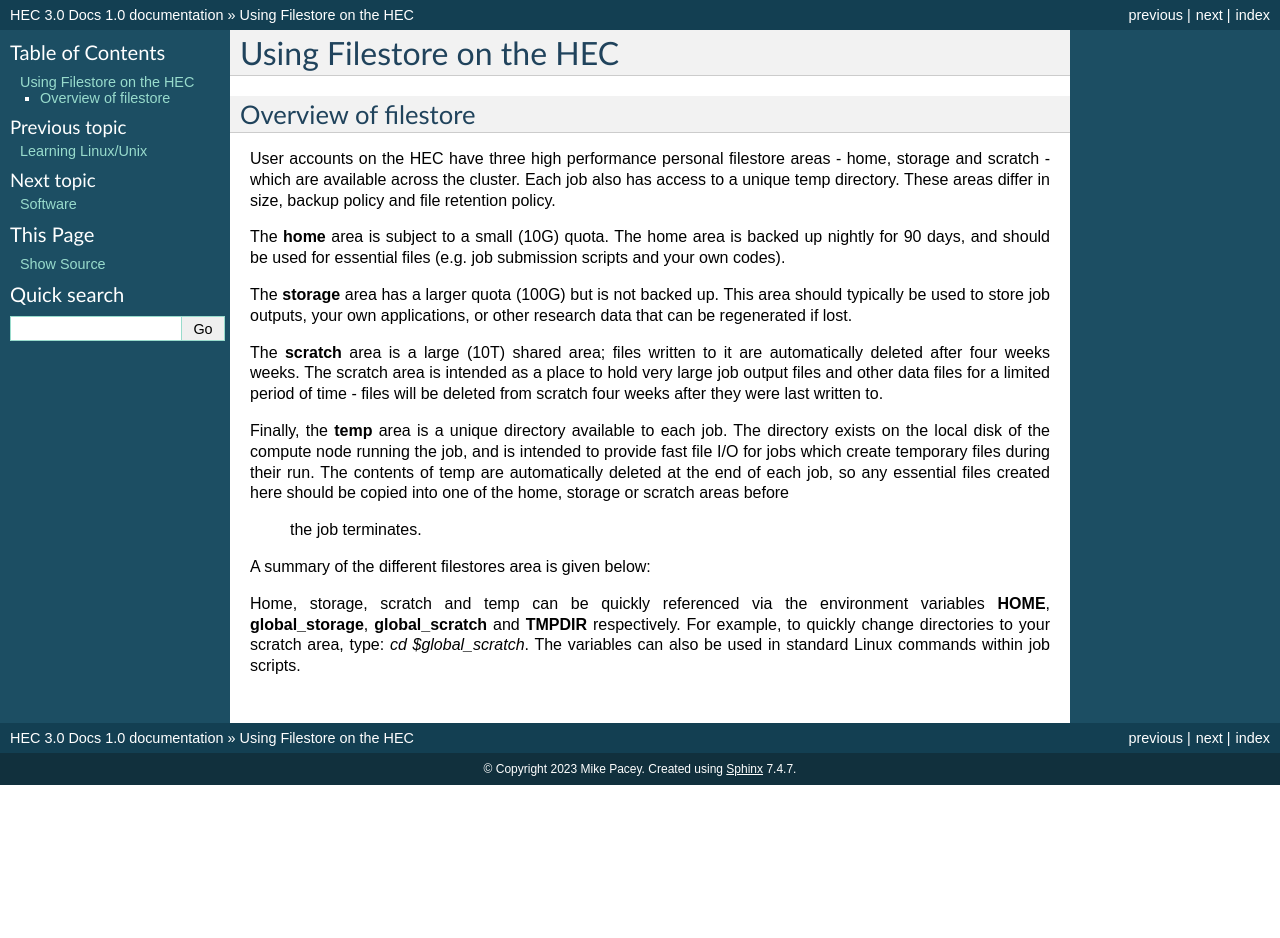
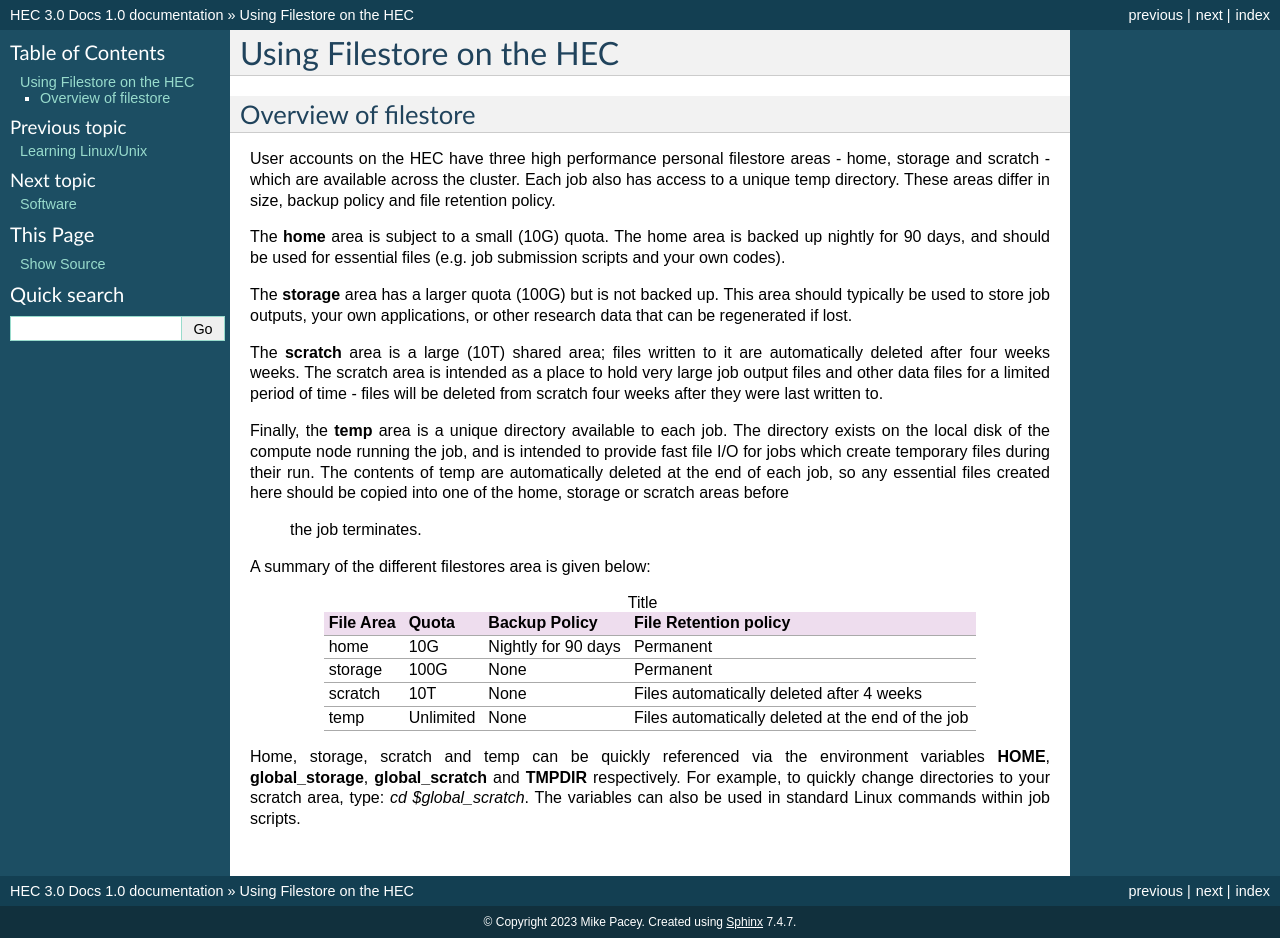
Before and after one commit to MikePacey/Lancaster-HEC, a Sphinx documentation site: the page built from docs/filestore.rst, in a window 1280 px wide. Built offline with Sphinx 7.4.7, drawn with Linux system fonts in a browser that asks for light colours; before the commit the page ends 900 px from its top, so only the background shows below that.

Commit message:
basic launch page

```diff
--- a/docs/filestore.rst
+++ b/docs/filestore.rst
@@ -39,8 +39,7 @@ A summary of the different filestores area is given below:
 
    * - File Area
      - Quota
-     - Backup
-     - Policy
+     - Backup Policy
      - File Retention policy
    * - home
      - 10G
```
